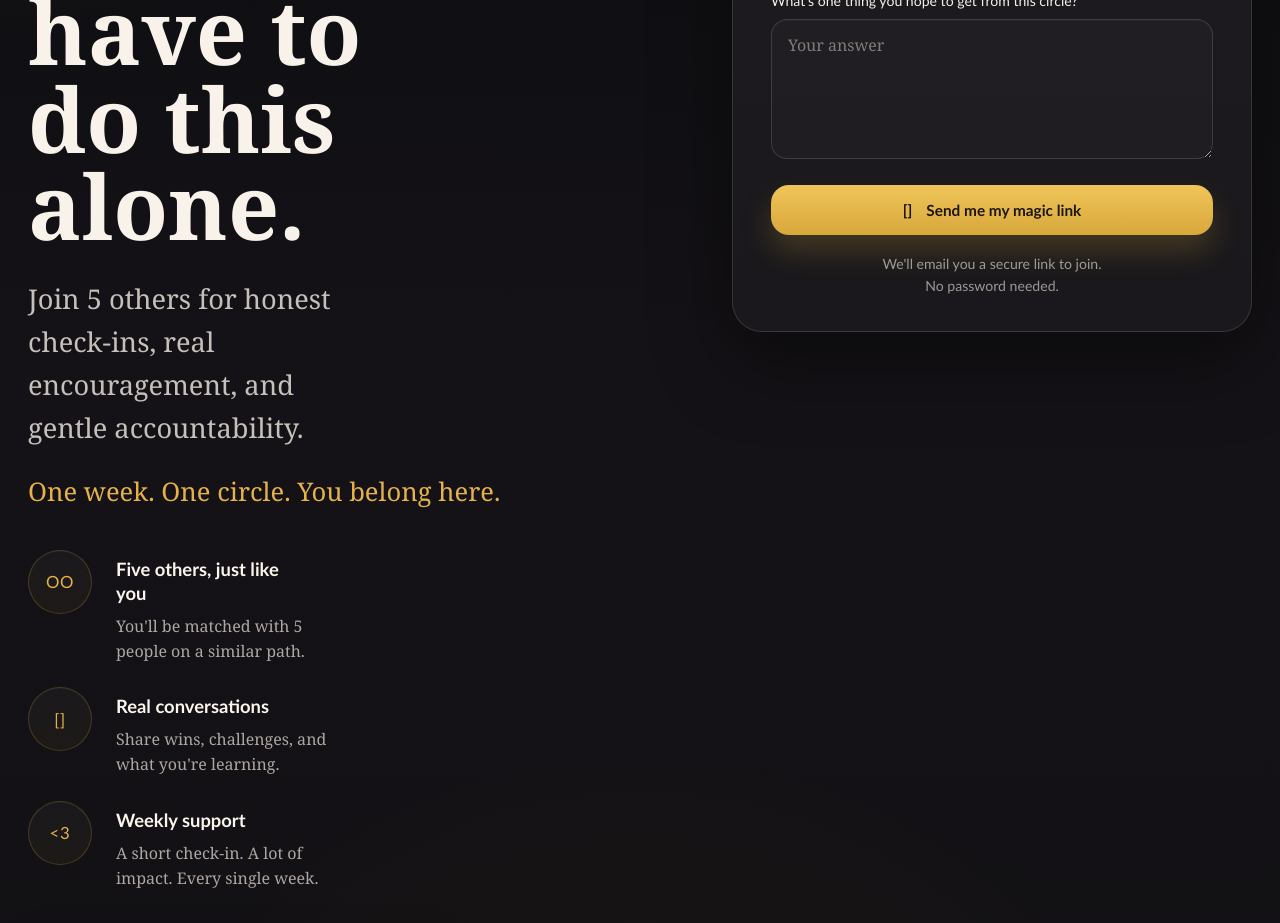
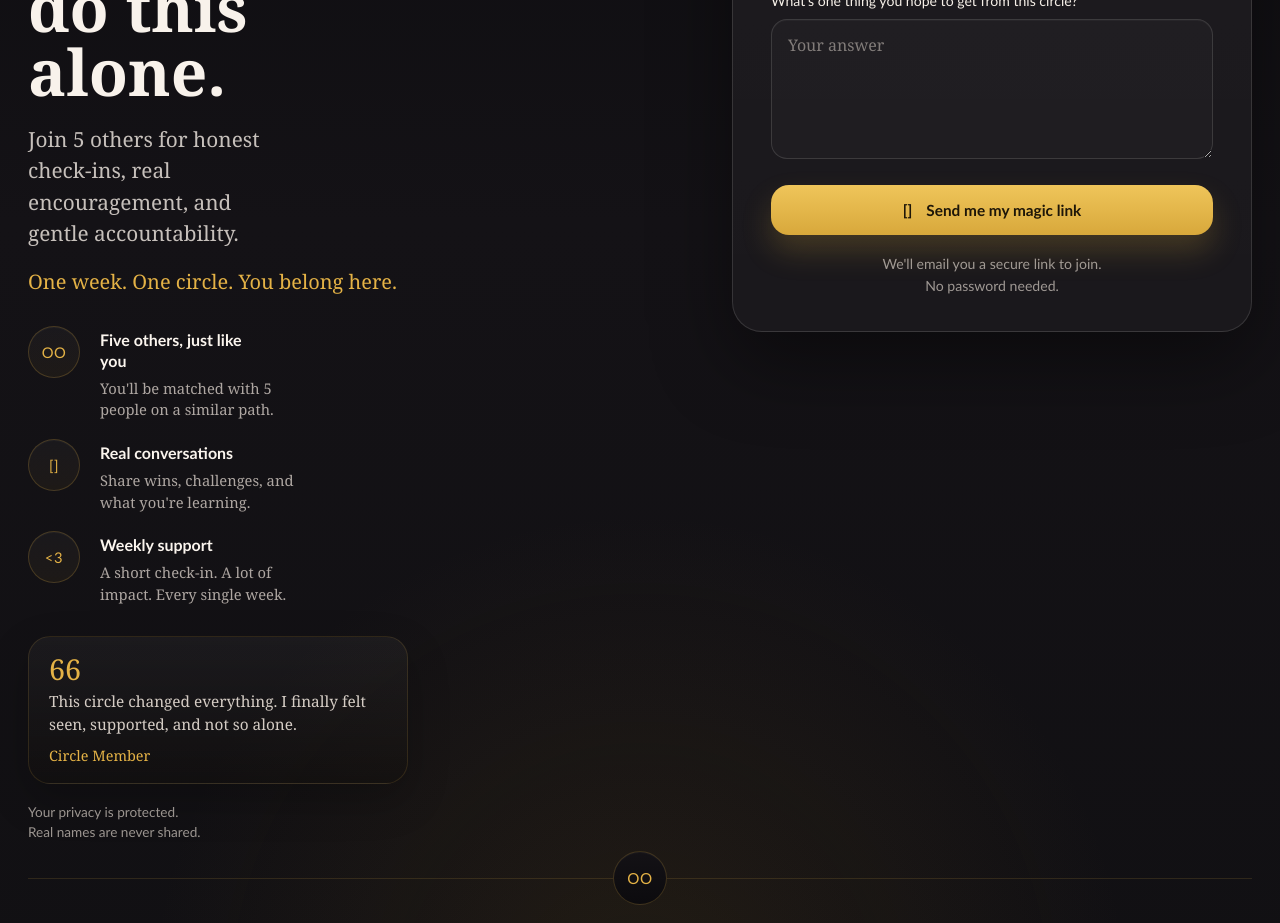
Before and after one commit to PaulskiLynch/5others, a Next.js app: page /join in a window 1280 px wide. Shown: the part 500-1423 px from the top of the page. Built offline with nearby package versions, Linux system fonts and the light colour scheme; no server answers.

Commit message:
Scale down Cardio Bunny hero column

```diff
--- a/src/app/globals.css
+++ b/src/app/globals.css
@@ -1190,11 +1190,11 @@ h3 {
 }
 
 .cb-brand-lockup {
-  margin-bottom: 34px;
+  margin-bottom: 26px;
 }
 
 .cb-brand-image {
-  width: min(100%, 360px);
+  width: min(100%, 310px);
   height: auto;
   display: block;
   filter: drop-shadow(0 12px 26px rgba(0, 0, 0, 0.35));
@@ -1210,9 +1210,9 @@ h3 {
 }
 
 .cb-kicker {
-  margin: 0 0 18px;
+  margin: 0 0 14px;
   color: rgba(255, 241, 223, 0.7);
-  font-size: 0.86rem;
+  font-size: 0.78rem;
   letter-spacing: 0.18em;
   text-transform: uppercase;
 }
@@ -1221,35 +1221,35 @@ h3 {
   max-width: 9ch;
   margin: 0;
   color: #f8f2eb;
-  font-size: clamp(3.5rem, 7vw, 5.7rem);
-  line-height: 0.98;
+  font-size: clamp(2.7rem, 5vw, 4.3rem);
+  line-height: 1;
 }
 
 .cb-hero-copy {
   max-width: 20ch;
-  margin: 28px 0 0;
+  margin: 20px 0 0;
   color: rgba(255, 247, 239, 0.76);
-  font-size: clamp(1.22rem, 2.3vw, 1.7rem);
-  line-height: 1.58;
+  font-size: clamp(1rem, 1.8vw, 1.3rem);
+  line-height: 1.52;
 }
 
 .cb-hero-highlight {
-  margin: 24px 0 0;
+  margin: 18px 0 0;
   color: #e4b246;
-  font-size: clamp(1.2rem, 2.1vw, 1.6rem);
+  font-size: clamp(1.02rem, 1.7vw, 1.25rem);
   line-height: 1.4;
 }
 
 .cb-feature-list {
   display: grid;
-  gap: 24px;
-  margin-top: 40px;
+  gap: 18px;
+  margin-top: 30px;
 }
 
 .cb-feature-row {
   display: grid;
-  grid-template-columns: 70px minmax(0, 1fr);
-  gap: 18px;
+  grid-template-columns: 58px minmax(0, 1fr);
+  gap: 14px;
   align-items: start;
 }
 
@@ -1267,30 +1267,30 @@ h3 {
 }
 
 .cb-feature-icon {
-  width: 64px;
-  height: 64px;
-  font-size: 1.05rem;
+  width: 52px;
+  height: 52px;
+  font-size: 0.92rem;
 }
 
 .cb-feature-title {
-  margin: 8px 0 0;
+  margin: 4px 0 0;
   color: #fbf5ee;
-  font-size: 1.15rem;
+  font-size: 1rem;
   line-height: 1.3;
 }
 
 .cb-feature-copy {
-  margin: 8px 0 0;
+  margin: 6px 0 0;
   max-width: 24ch;
   color: rgba(255, 245, 235, 0.66);
-  font-size: 1rem;
-  line-height: 1.55;
+  font-size: 0.92rem;
+  line-height: 1.48;
 }
 
 .cb-quote-card {
-  margin: 38px 0 0;
-  max-width: 420px;
-  padding: 22px 24px 20px;
+  margin: 30px 0 0;
+  max-width: 380px;
+  padding: 18px 20px 18px;
   border-radius: 22px;
   border: 1px solid rgba(228, 178, 70, 0.14);
   background: linear-gradient(180deg, rgba(255, 255, 255, 0.04), rgba(17, 14, 11, 0.42));
@@ -1298,30 +1298,30 @@ h3 {
 }
 
 .cb-quote-mark {
-  margin: 0 0 8px;
+  margin: 0 0 6px;
   color: #e4b246;
-  font-size: 2.2rem;
+  font-size: 1.8rem;
   line-height: 1;
 }
 
 .cb-quote-copy {
   margin: 0;
   color: rgba(255, 245, 235, 0.82);
-  font-size: 1.08rem;
-  line-height: 1.6;
+  font-size: 0.96rem;
+  line-height: 1.5;
 }
 
 .cb-quote-credit {
-  margin-top: 14px;
+  margin-top: 10px;
   color: #e4b246;
-  font-size: 0.98rem;
+  font-size: 0.9rem;
 }
 
 .cb-privacy-note {
-  margin: 22px 0 0;
+  margin: 18px 0 0;
   color: rgba(255, 245, 235, 0.58);
-  font-size: 0.95rem;
-  line-height: 1.6;
+  font-size: 0.85rem;
+  line-height: 1.5;
 }
 
 .cb-form-card {
```
